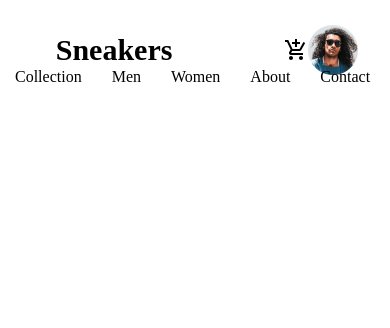
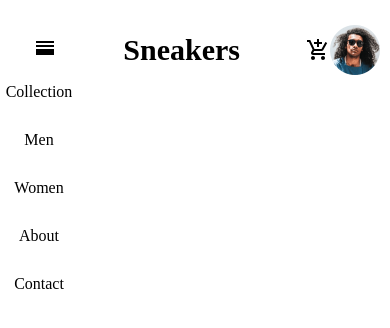
Before and after one commit to kihuni/E-commerce-product-page, a React (Create React App) app: page / in a window 390 px wide. Shown: the top 328 px of the page. Built offline with nearby package versions, Linux system fonts and the light colour scheme.

Commit message:
added mobile view

```diff
--- a/package.json
+++ b/package.json
@@ -11,6 +11,7 @@
     "@testing-library/user-event": "^13.5.0",
     "react": "^17.0.2",
     "react-dom": "^17.0.2",
+    "react-router-dom": "^6.2.1",
     "react-scripts": "5.0.0",
     "web-vitals": "^2.1.2"
   },
--- a/src/Header.js
+++ b/src/Header.js
@@ -1,13 +1,12 @@
 import React from 'react'
 import img from '/home/stephen/ecommerce-product-page-main/src/image-avatar.png'
 import AddShoppingCartIcon from '@mui/icons-material/AddShoppingCart';
+import HorizontalSplitIcon from '@mui/icons-material/HorizontalSplit';
 const Header = () => {
     return (
         <div className = "header">
           <div className='burger'>
-           <div className='lineOne'></div>
-           <div className='lineTwo'></div>
-           <div className='lineThree'></div>
+           <HorizontalSplitIcon/>
           </div>
 
         <div className ="header_optionOne">
--- a/src/index.css
+++ b/src/index.css
@@ -36,7 +36,7 @@
     width: 13%;
 }
 .burger{
-    display: none;
+
 }
 .burger div{
     width: 25px;
@@ -46,12 +46,13 @@
 }
 @media screen and (max-width:768px) {
     .list{
+        display: flex;
         position: absolute;
         left: 0px;
         height: 92vh;
         top: 8vh;
         flex-direction: column;
         align-items: center;
-        width: 100%;
+        width: 20%;
     }
 }
```
Also changed, not shown: 1 other file (tests, documents, lock files or other folders).
